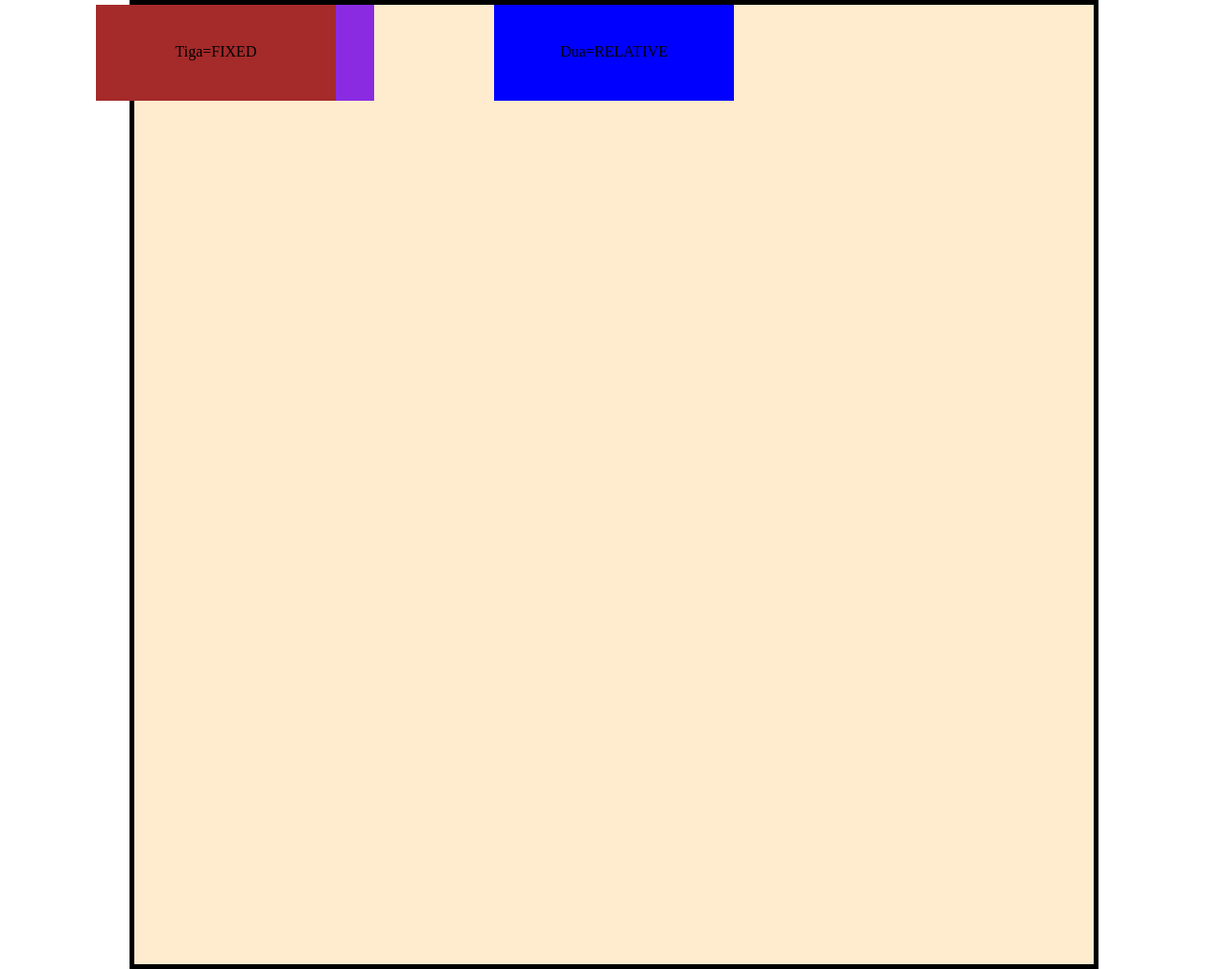
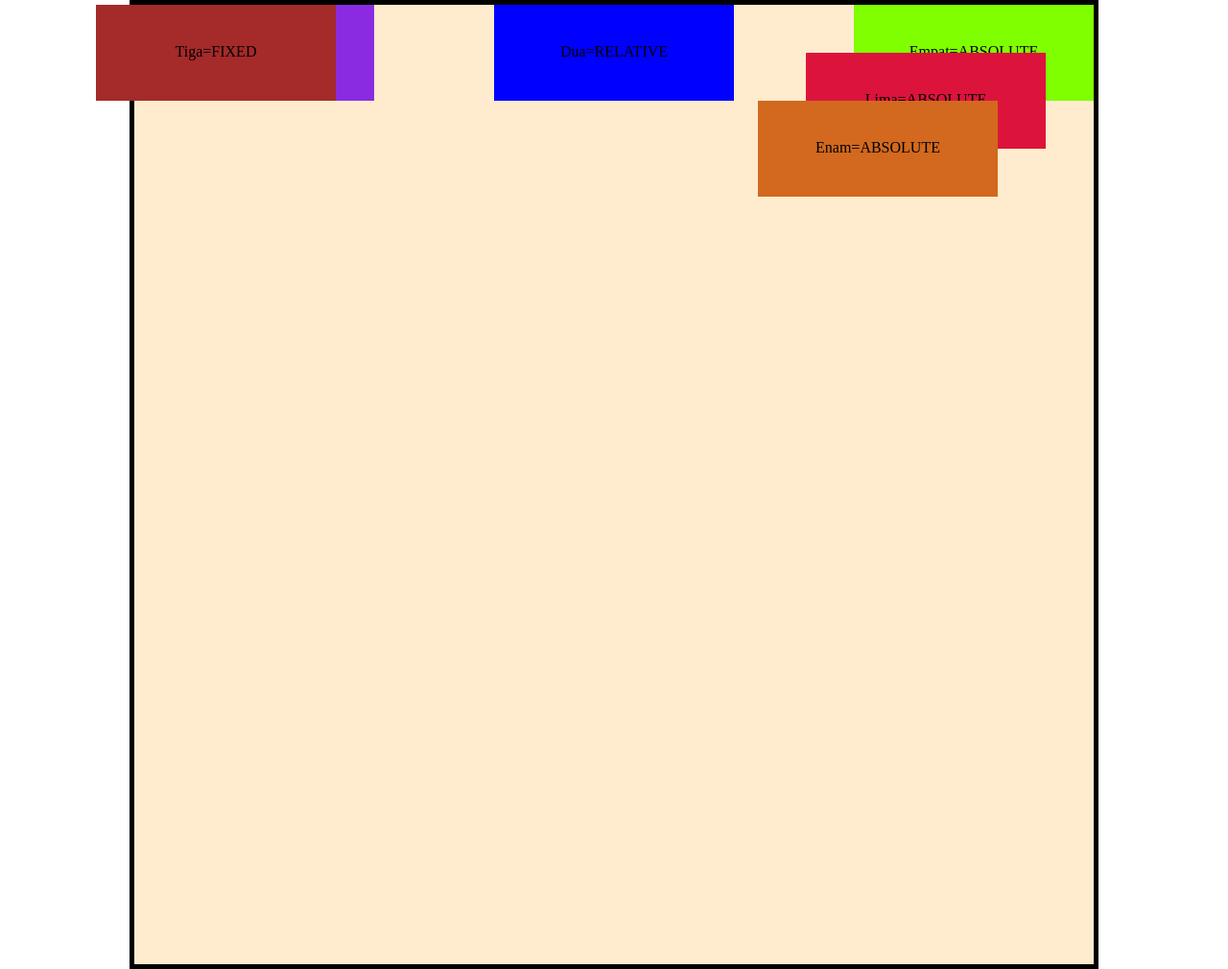
Before and after one commit to taraalsyah/CSSposition, a plain HTML site: page index.html in a window 1280 px wide. Shown: the whole page at 96% size. Drawn offline with Linux system fonts and the light colour scheme.

Commit message:
addabsoluteexample

```diff
--- a/index.html
+++ b/index.html
@@ -12,6 +12,9 @@
         <div class="satu text">Satu=ABSOLUTE</div>
         <div class="dua text">Dua=RELATIVE</div>
         <div class="tiga text">Tiga=FIXED</div>
+        <div class="empat text">Empat=ABSOLUTE</div>
+        <div class="lima text">Lima=ABSOLUTE</div>
+        <div class="enam text">Enam=ABSOLUTE</div>
     </div>
 </body>
 </html>
--- a/style.css
+++ b/style.css
@@ -53,3 +53,30 @@ div.text{
     left: 100px;
 
 }
+.empat{
+    background-color: chartreuse;
+    position: absolute;
+    top: 0;
+    right: 0;
+    text-align: center;
+    padding-top: 40px;
+    box-sizing: border-box;
+}
+.lima{
+    background-color: crimson;
+    position: absolute;
+    top: 50px;
+    right: 50px;
+    text-align: center;
+    padding-top: 40px;
+    box-sizing: border-box;
+}
+.enam{
+    background-color: chocolate;
+    position: absolute;
+    top: 100px;
+    right: 100px;
+    text-align: center;
+    padding-top: 40px;
+    box-sizing: border-box;
+}
```
